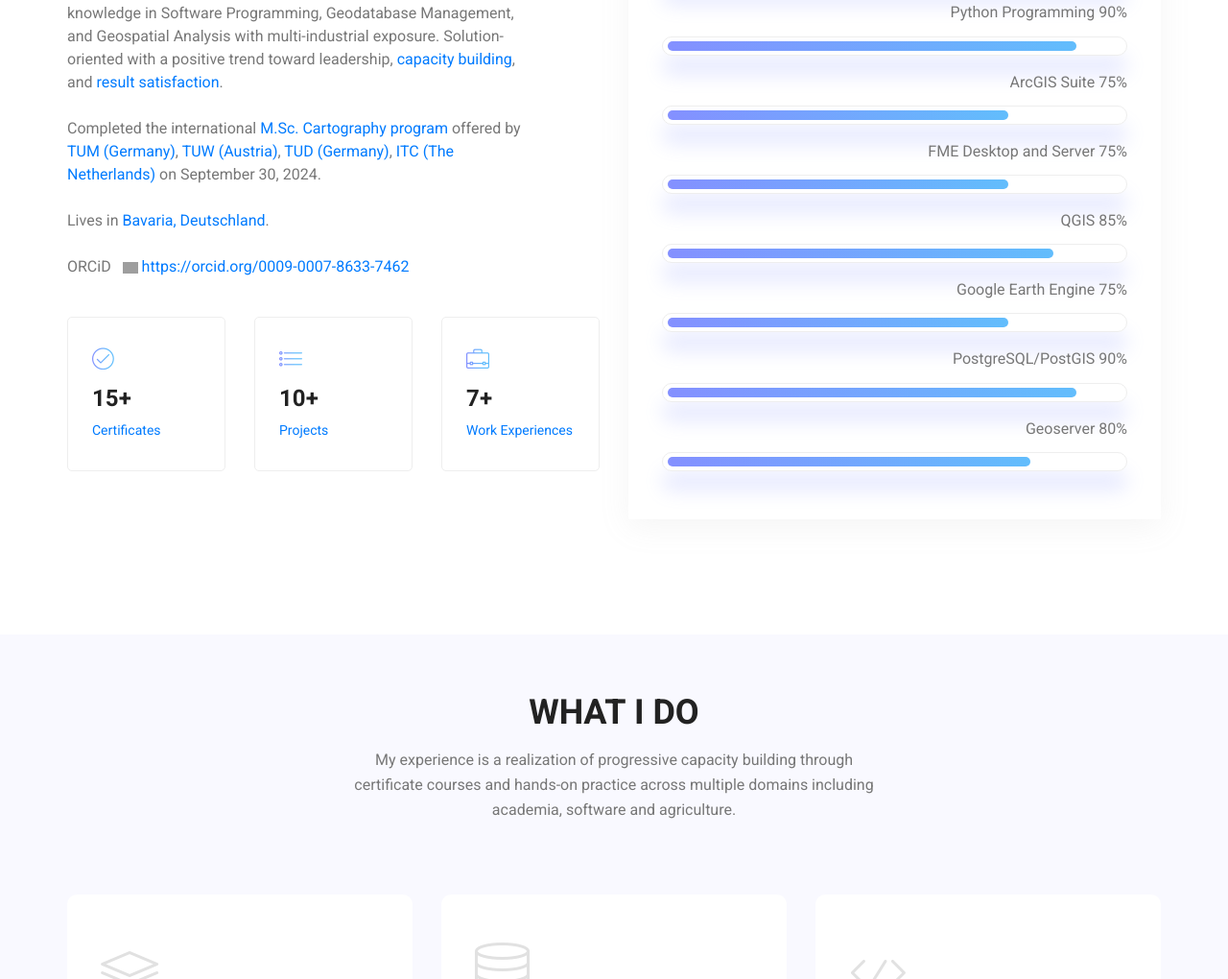
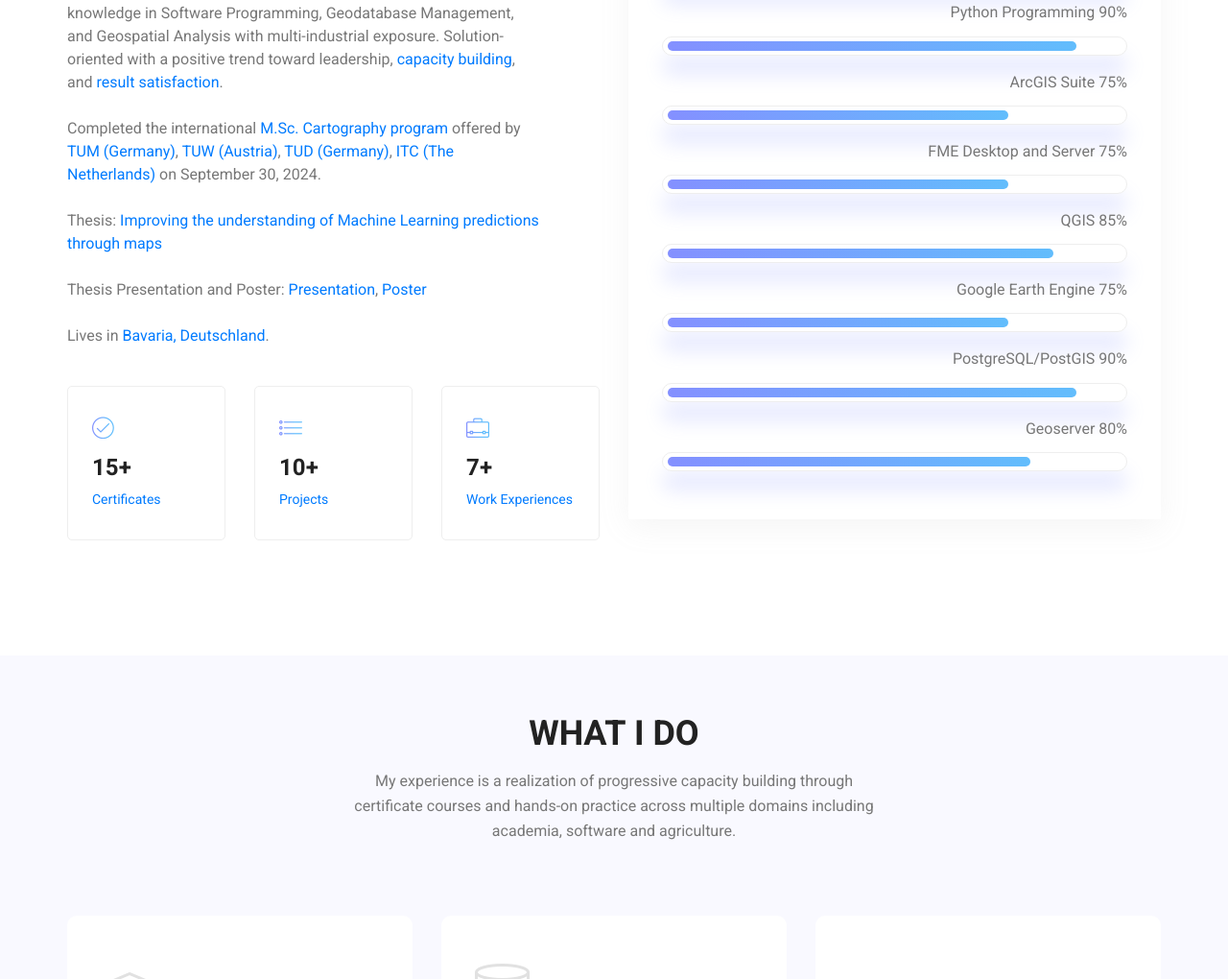
Before and after one commit to isaacnewtonfx/isaacnewtonfx.github.io, a plain HTML site: page index.html in a window 1280 px wide. Shown: the part 857-1877 px from the top of the page at 96% size. Drawn offline with nearby package versions, Linux system fonts and the light colour scheme; grey boxes are pictures that could not be loaded.

Commit message:
Added the thesis, presentation and poster urls to the summary section on the index page.

```diff
--- a/index.html
+++ b/index.html
@@ -136,8 +136,12 @@
 								<a href="https://cartography.tuwien.ac.at/" target="_blank">TUW (Austria)</a>,
 								<a href="https://tu-dresden.de/bu/umwelt/geo/ifk?set_language=en" target="_blank">TUD (Germany)</a>,
 								<a href="https://www.itc.nl/" target="_blank">ITC (The Netherlands)</a> on September 30, 2024. <br><br>
-								Lives in <a target="_blank" href="https://www.google.com/maps/place/Bavaria/@48.890904,8.7685771,7z/data=!3m1!4b1!4m6!3m5!1s0x479f044c0fdf53a9:0x11d25a409387960!8m2!3d48.1319124!4d11.5709058!16zL20vMDE3dl8?entry=ttu&g_ep=EgoyMDI0MDkyNS4wIKXMDSoASAFQAw%3D%3D"> Bavaria, Deutschland</a>. <br><br>
-								ORCiD<a
+								Thesis: <a href="https://cartographymaster.eu/wp-content/theses/2024_Kissiedu_Thesis.pdf" target="_blank">
+											Improving the understanding of Machine Learning predictions through maps
+										</a><br><br>
+								Thesis Presentation and Poster: <a href="https://cartographymaster.eu/wp-content/theses/2024_Kissiedu_Presentation.pdf" target="_blank">Presentation</a>, <a href="https://cartographymaster.eu/wp-content/theses/2024_Kissiedu_Poster.pdf" target="_blank">Poster</a><br><br>
+								Lives in <a target="_blank" href="https://www.google.com/maps/place/Bavaria/@48.890904,8.7685771,7z/data=!3m1!4b1!4m6!3m5!1s0x479f044c0fdf53a9:0x11d25a409387960!8m2!3d48.1319124!4d11.5709058!16zL20vMDE3dl8?entry=ttu&g_ep=EgoyMDI0MDkyNS4wIKXMDSoASAFQAw%3D%3D"> Bavaria, Deutschland</a>.
+								 <!--<br><br>ORCiD<a
 								id="cy-effective-orcid-url"
 								class="underline"
 								 href="https://orcid.org/0009-0007-8633-7462"
@@ -149,7 +153,7 @@
 									style="width: 1em; margin-inline-start: 0.5em"
 									alt="ORCID iD icon"/>
 								  https://orcid.org/0009-0007-8633-7462
-								</a>
+								</a>-->
 
 							</p>
         					<div class="row">
```
